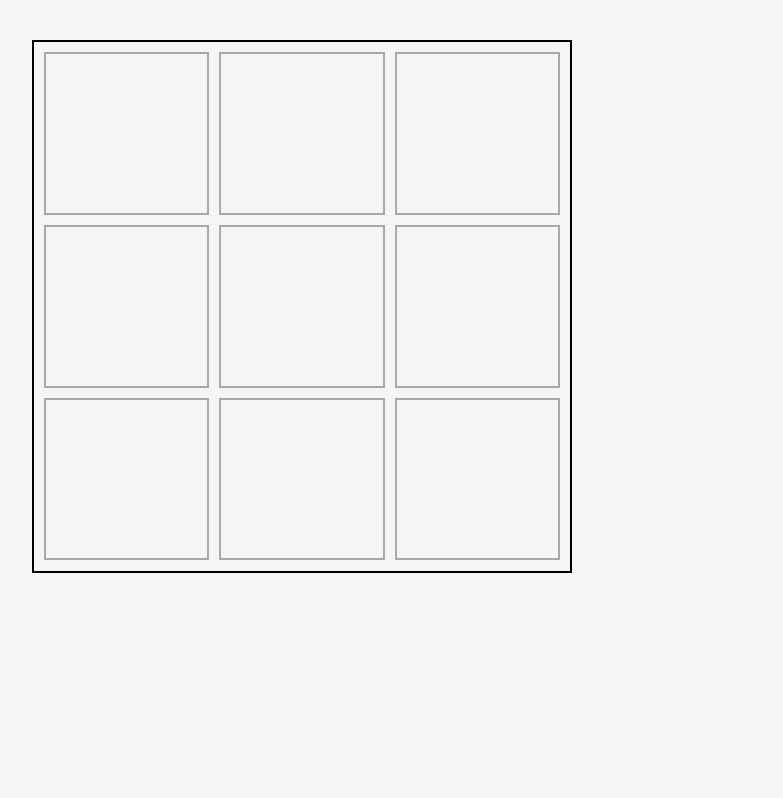
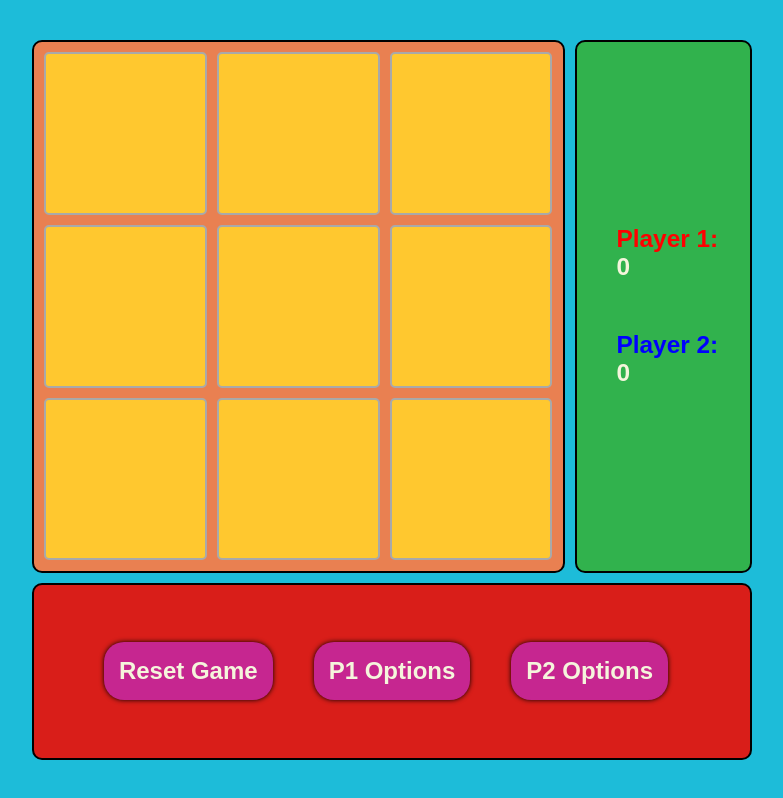
Before and after one commit to SageWelky/odin-tic-tac-toe, a plain HTML site: page index.html in a window 1280 px wide. Shown: the whole page, without its empty margins (248-1031 px from the left). Drawn offline with Linux system fonts and the light colour scheme.

Commit message:
Hooked up the button and score logic, edited the styling of all visible elements, hooked up the form resets, changed the factory function logic to use the "this" keyword to properly access the scope where the name and color player properties are. Made some minor edits to the html such as adding id tags for the control container buttons, and cleaned up various bugs such as calling the name function when trying to update player color from the game instance function.

```diff
--- a/index.html
+++ b/index.html
@@ -22,12 +22,44 @@
     </div>
 
     <div id="score-display-container">
-
+      <div id="player1-score-container">
+        <div id="name-player1" class="score-player-label">Player 1:</div>
+        <div id ="score-player1">0</div id ="player1-score">
+      </div>
+      <div id="player2-score-container">
+        <div id="name-player2" class="score-player-label">Player 2:</div>
+        <div id ="score-player2">0</div id ="player2-score">
+      </div>
     </div>
 
     <div id="control-display-container">
+      <button id="reset-button" class="control-button">Reset Game</button>
+      <button id="option-button-player-1" class="control-button">P1 Options</button>
+      <button id="option-button-player-2" class="control-button">P2 Options</button>
+    </div>
 
-    </div>
+    <dialog id="edit-player-dialog">
+      <form method="dialog" id="edit-player-form">
+
+        <div id="form-input-container">
+
+          <div id="player-name-group" class="input-group">
+            <label for="player-name">Name:</label>
+            <input type="text" id="player-name" name="player-name" placeholder="Player Name">
+          </div>
+
+          <div id="player-color-group" class="input-group">
+            <label for="player-color">Color:</label>
+            <input type="text" id="player-color" name="player-color" placeholder="Player Color">
+          </div>
+
+        </div>
+
+        <button id="submit-changes" type="submit">Save</button>
+        <button id="cancel-dialog" type="reset">Cancel</button>
+
+      </form>
+    </dialog>
 
   </div>
 </body>
--- a/scripts.js
+++ b/scripts.js
@@ -1,6 +1,7 @@
 let gameEnvironment = (function() {
 
   let gameBoard = (function() {
+
     let boardState = [["c","c","c"],
                       ["c","c","c"],
                       ["c","c","c"]];
@@ -9,8 +10,6 @@ let gameEnvironment = (function() {
       boardState = [["c","c","c"],
                     ["c","c","c"],
                     ["c","c","c"]];
-      player1.resetScore();
-      player2.resetScore();
     }
     function getBoardState() {
       return boardState;
@@ -19,22 +18,86 @@ let gameEnvironment = (function() {
       boardState[columnIndex][rowIndex] = value;
     }
     return {resetBoard, getBoardState, setBoardState};
+
   })();
 
   let gameDisplayContainer = document.querySelector("#game-display-container");
+  let controlButtons = document.querySelectorAll(".control-button");
+  let editPlayerDialog = document.getElementById("edit-player-dialog");
+  let editPlayerForm = document.getElementById("edit-player-form");
+  let cancelDialog = document.getElementById("cancel-dialog");
+  let scorePlayer1 = document.getElementById("score-player1");
+  let namePlayer1 = document.getElementById("name-player1");
+  let scorePlayer2 = document.getElementById("score-player2");
+  let namePlayer2 = document.getElementById("name-player2");
+  let player1 = createPlayer("Player One", "red");
+  namePlayer1.style.color = `${player1.color}`;
+  let player2 = createPlayer("Player Two", "blue");
+  namePlayer2.style.color = `${player2.color}`;
+  let turn = 1;
+  let gameEndedState = false;
+  let editingPlayer;
 
   gameDisplayContainer.addEventListener( "click", (event) => {
-    console.log(event.target.textContent);
+
     if ( event.target.className === "move-space" && event.target.textContent === '\u00A0') {
       playRound(event);
     }
+
+  });
+  controlButtons.forEach( (controlButton) => {
+
+    if (controlButton.id === "reset-button") {
+      controlButton.addEventListener( "click", (event) => {
+        resetGame(true);
+      })
+    } else {
+      controlButton.addEventListener( "click", (event) => {
+        editingPlayer = event.target.id.slice(-1) === "1" ? "player1" : "player2";
+        editPlayerDialog.showModal();
+      })
+    }
+
+  })
+  editPlayerDialog.addEventListener( "submit", () => {
+
+    let playerName = document.querySelector("#player-name");
+    let playerColor = document.querySelector("#player-color");
+    if (playerName.value.trim() !== '') {
+      if (editingPlayer === "player1") {
+      changePlayerName(player1, playerName.value);
+      namePlayer1.textContent = player1.name + ":";
+      console.log(player1.name);
+      }
+      if (editingPlayer === "player2") {
+        changePlayerName(player2, playerName.value);
+        namePlayer2.textContent = player2.name + ":";
+        console.log(player2.name);
+        }
+    }
+    if (playerColor.value.trim() !== '') {
+      if (editingPlayer === "player1") {
+        console.log(playerColor.value);
+        changePlayerColor(player1, playerColor.value);
+        namePlayer1.style.color = `${player1.color}`;
+        console.log(player1.color);
+        }
+        if (editingPlayer === "player2") {
+          changePlayerColor(player2, playerColor.value);
+          namePlayer2.style.color = `${player2.color}`;
+          console.log(player2.color);
+        }
+    }
+    editPlayerForm.reset();
+
+  });
+  cancelDialog.addEventListener( "click", () => {
+
+    editPlayerDialog.close();
+
   });
 
-  let player1 = createPlayer("Player One", "red");
-  let player2 = createPlayer("Player Two", "blue");
-  let turn = 1;
-  console.log(turn);
-  let gameEndedState = false;
+
 
 
   function createPlayer(inputName, inputColor) {
@@ -52,13 +115,13 @@ let gameEnvironment = (function() {
       score = 0;
     };
     function setNewColor(newColor) {
-      color = newColor;
+      this.color = newColor;
     };
     function setNewName(newName) {
-      name = newName;
+      this.name = newName;
     };
 
-    return {name, color, increaseScore, getScore, resetScore, setNewColor, setNewName};
+    return {name: this.name, color, increaseScore, getScore, resetScore, setNewColor, setNewName};
   }
 
 
@@ -66,7 +129,7 @@ let gameEnvironment = (function() {
     playerToChange.setNewName(playerToChangeNewName);
   }
   function changePlayerColor(playerToChange, playerToChangeNewColor) {
-    playerToChange.setNewName(playerToChangeNewColor);
+    playerToChange.setNewColor(playerToChangeNewColor);
   }
   function playRound(event) {
 
@@ -78,10 +141,6 @@ let gameEnvironment = (function() {
 
     gameBoard.setBoardState(moveSpace.id.charAt(0), moveSpace.id.charAt(moveSpace.id.length-1), moveValue);
 
-    if (turn === 9) {
-      gameState = "Tie!";
-      gameEndedState = true;
-    } else {
     let board = gameBoard.getBoardState();
     if (
          (board[0][0] === board[0][1] && board[0][0] === board[0][2] && board[0][0] !== "c")
@@ -96,19 +155,29 @@ let gameEnvironment = (function() {
       gameState = "Game Over!";
       winningPlayer = moveValue === "X" ? player1 : player2;
       gameEndedState = true;
-      }
+    } else if (turn === 9) {
+      gameState = "Tie!";
+      gameEndedState = true;
     }
     turn++
     renderGame(moveValue, gameState, winningPlayer, moveSpace);
-    console.log(turn);
   }
 
   function renderGame(moveValue, gameState, winningPlayer, moveSpace) {
+    if (moveSpace) {
       moveSpace.textContent = moveValue;
+    }
 
     if ( gameEndedState ) {
       let winningPlayerName = winningPlayer.name ? winningPlayer.name : winningPlayer;
-      setTimeout(() => {resolveGame(gameState, winningPlayerName)}, 100);
+      setTimeout(() => {
+        resolveGame(gameState, winningPlayerName);
+        scorePlayer1.textContent = player1.getScore();
+        scorePlayer2.textContent = player2.getScore();
+      }, 300);
+    } else {
+      scorePlayer1.textContent = player1.getScore();
+      scorePlayer2.textContent = player2.getScore();
     }
   }
 
@@ -116,10 +185,14 @@ let gameEnvironment = (function() {
     //.textContent = `${endState} \n ${winnerName} wins!`
     //.showModal()
     //event listener on modal will call resetGame()
-    alert(`${endState} \n ${winningPlayerName} wins!`);
+
+    console.log(winningPlayerName);
+    console.log(player1.name);
+    console.log(winningPlayerName === player1.name);
     switch (winningPlayerName) {
       case `${player1.name}`:
         player1.increaseScore();
+        console.log(player1.getScore());
         break;
       case `${player2.name}`:
         player2.increaseScore();
@@ -127,14 +200,22 @@ let gameEnvironment = (function() {
       default:
         break;
     }
-    resetGame();
+    alert(`${endState} \n ${winningPlayerName} wins!`);
+    resetGame(false);
   }
-  function resetGame() {
+
+  function resetGame(fullResetBool) {
     gameBoard.resetBoard();
     gameEndedState = false;
     let displayBoard = document.querySelectorAll(".move-space");
     displayBoard.forEach ((display) => {display.textContent = '\u00A0'}, displayBoard)
     turn = 1;
+
+    if(fullResetBool) {
+      player1.resetScore();
+      player2.resetScore();
+      renderGame();
+    }
   }
 
 
--- a/styles.css
+++ b/styles.css
@@ -7,6 +7,7 @@ html, :root, body {
   margin: 0;
   max-width: 100%;
   overflow-x: hidden;
+  background-color: rgba(29,188,217,255);
 }
 
 #application-container {
@@ -17,12 +18,16 @@ html, :root, body {
   font-family: sans-serif;
   display: grid;
   grid-template: 3fr 1fr / 3fr 1fr;
-  row-gap: 10px;
+  grid-template-columns: minmax(530px, 3fr) 1fr;
+  grid-template-rows: minmax(530px, 3fr) 1fr;
+  gap: 10px;
 }
 
 #game-display-container {
   box-sizing: border-box;
   grid-area: 1 / 1 / span 1 / span 1;
+  min-height: 300px;
+  min-width: 300px;
   height: 100%;
   width: 100%;
   gap: 10px;
@@ -30,12 +35,105 @@ html, :root, body {
   display: grid;
   grid-template: repeat(3, 1fr) / repeat(3, 1fr);
   border: 2px solid black;
+  background-color: rgba(233,128,81,255);
+  border-radius: 10px;
 }
 
 .move-space {
   box-sizing: border-box;
   height: 100%;
   border: 2px solid darkgray;
-  font-size: 50px;
+  min-height: 162px;
+  min-width: 162px;
+  font-size: min(10cqw, 10cqh);
   font-weight: 900;
+  display: flex;
+  text-align: center;
+  justify-content: center;
+  align-items: center;
+  background-color: rgba(255,200,47,255);
+  border-radius: 5px;
 }
+
+#score-display-container {
+  box-sizing: border-box;
+  grid-area: 1 / 2 / span 1 / span 1;
+  height: 100%;
+  min-width: 160px;
+  width: 100%;
+  gap: 50px;
+  padding: 10px;
+  display: grid;
+  grid-template: repeat(2, 1fr) / 1fr;
+  border: 2px solid black;
+  justify-content: center;
+  align-items: center;
+  padding-left: 5cqb;
+  overflow-x: hidden;
+  background-color: rgba(49,178,77,255);
+  border-radius: 10px;
+  font-size: max(24.4px, min(3cqw, 3cqh));
+  color: beige;
+  font-weight: 600;
+}
+
+#player1-score-container {
+  align-self: end;
+}
+
+#player2-score-container {
+  align-self: start;
+}
+
+.score-player-label {
+  text-wrap: nowrap;
+}
+
+#control-display-container {
+  box-sizing: border-box;
+  grid-area: 2 / 1 / span 1 / span 2;
+  height: 100%;
+  width: 100%;
+  gap: 10px;
+  padding: 20px;
+  display: grid;
+  grid-template: 1fr / repeat(3, 1fr);
+  border: 2px solid black;
+  align-items: center;
+  background-color: rgba(217,30,25,255);
+  border-radius: 10px;
+}
+
+#control-display-container>button {
+  height: fit-content;
+  width: fit-content;
+  font-size: min(3cqh, 3cqh);
+  padding: 15px;
+  text-wrap: nowrap;
+  background-color: rgba(198,38,144,255);
+  border: 0px solid black;
+  border-radius: 20px;
+  box-shadow: 0 0 5px black;
+  color: beige;
+  font-weight: 600;
+}
+
+#reset-button {
+  justify-self: end;
+}
+
+#option-button-player-1 {
+  justify-self: center;
+}
+
+#option-button-player-2 {
+  justify-self: start;
+}
+
+dialog {
+  padding: 15px;
+}
+
+form>div>* {
+  padding: 10px;
+}
```
Lines whose indentation alone changed are shown as unchanged.
